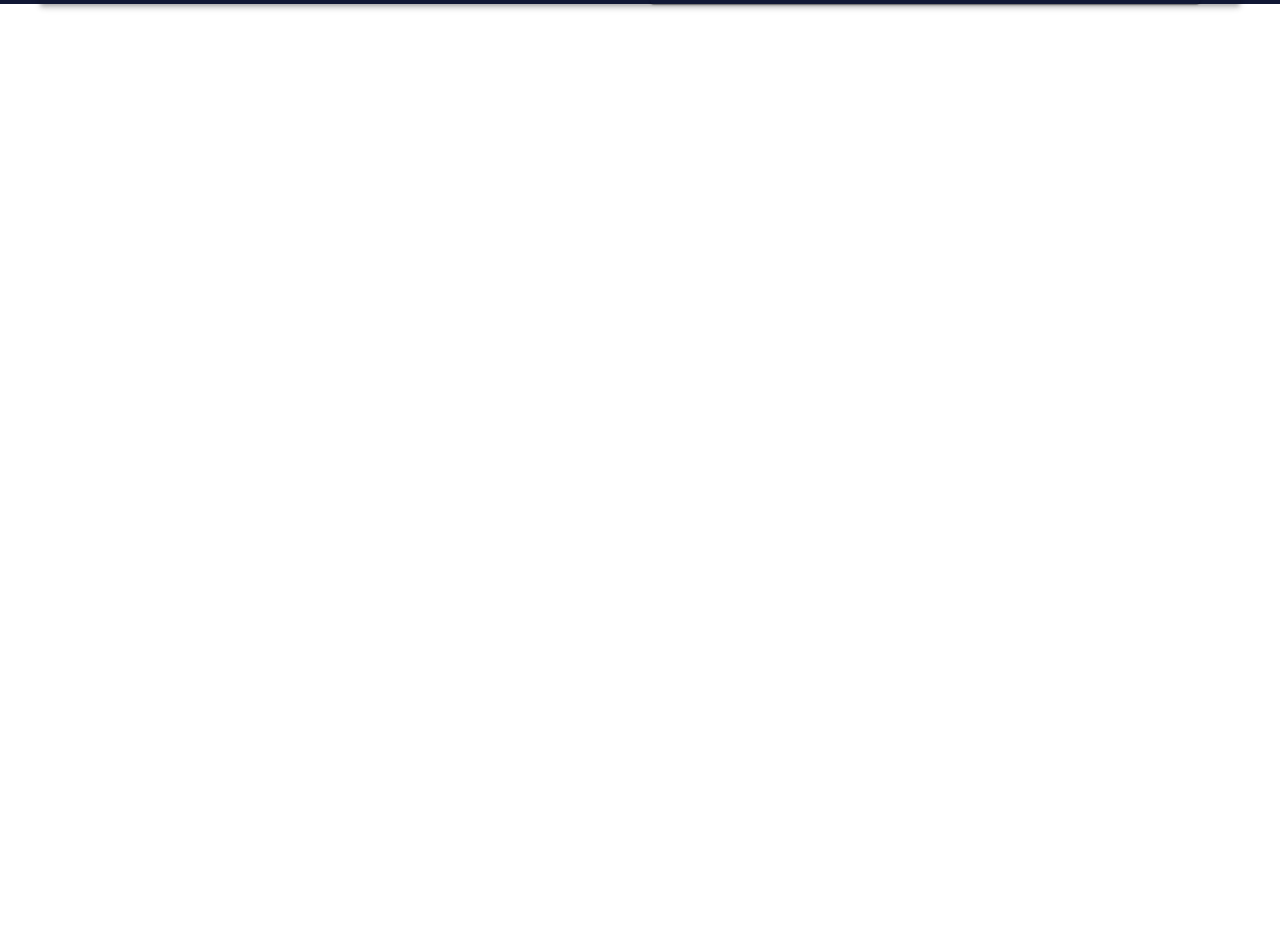
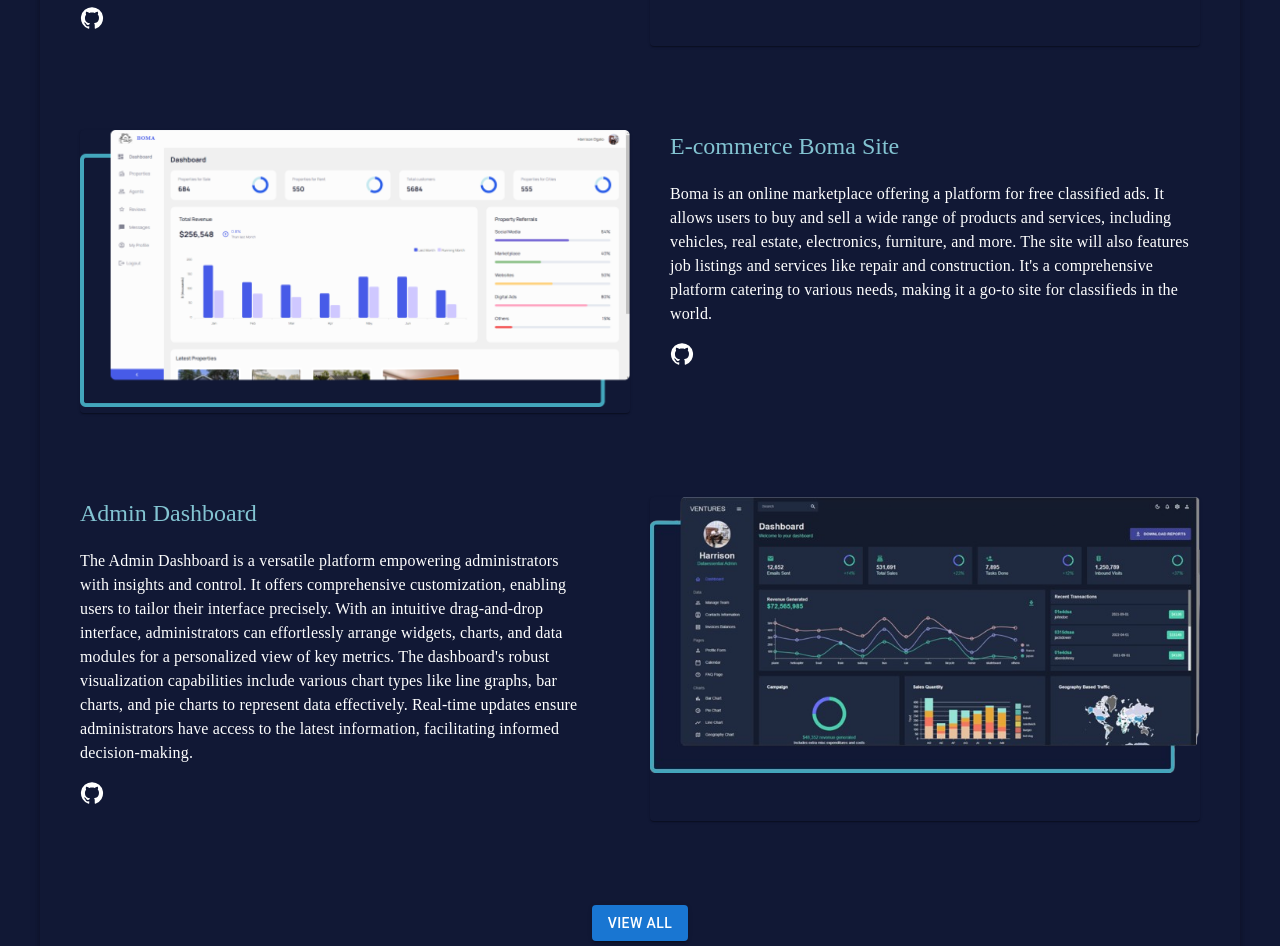
Before and after one commit to Ogalo/my_portifolio, a React (Create React App) app: page / in a window 1280 px wide. Shown: the part 1426-2372 px from the top of the page. Before the commit the page ends 1470 px from the top, so only its background shows below. Built offline with nearby package versions, Linux system fonts and the light colour scheme.

Commit message:
Project card updated

```diff
--- a/src/components/ProjectCard.tsx
+++ b/src/components/ProjectCard.tsx
@@ -7,6 +7,7 @@
   CardMedia,
   CardContent,
 } from "@mui/material";
+import GitHubIcon from '@mui/icons-material/GitHub';
 import DashPro from "../assests/dashPro.png";
 import bomaPro from "../assests/bomaPro.png";
 
@@ -14,12 +15,20 @@
   return (
     <Box
       display="flex"
-      flexDirection="row"
+      flexDirection="column"
       flexWrap="wrap"
       gap={0.5}
       my={5}
       mx={5}
     >
+      <Stack
+      display='flex'
+      flexDirection='row'
+      flexWrap='wrap'
+      gap={1}
+
+      flex={1}
+      width='100%'>
       <Stack
       display='flex'
       flexDirection='column'
@@ -45,9 +54,11 @@
             information, facilitating informed decision-making.
           </Typography>
         </Stack>
+        <Stack my={2}>
+          <GitHubIcon />
+        </Stack>
 
       </Stack>
-
       <Card
         sx={{
           maxWidth: "550px",
@@ -58,6 +69,126 @@
           <img src={DashPro} alt="dash pro" width="100%" />
         </CardMedia>
       </Card>
+
+      </Stack>
+
+      {/* //2nd project */}
+
+      <Stack
+      display='flex'
+      flexDirection='row'
+      flexWrap='wrap'
+      flex={1}
+      width='100%'
+      gap={5}
+      my={5}
+
+      >
+      <Stack>
+      <Card
+        sx={{
+          mt: 5,
+          maxWidth: "550px",
+          backgroundColor: "#111835",
+        }}
+      >
+        <CardMedia>
+          <img src={bomaPro} alt="dash pro" width="100%" />
+        </CardMedia>
+      </Card>
+
+        </Stack>
+      <Stack
+      display='flex'
+      flexDirection='column'
+      flex={1}
+      width='70%'
+      mt={5}
+      >
+        <Stack>
+        <Typography variant="h5" color="#83C4D2" fontFamily="karma">
+          E-commerce Boma Site
+        </Typography>
+        </Stack>
+        <Stack mt={2.5}>
+          <Typography fontFamily="karma" width="100%">
+          Boma is an online marketplace offering a platform for free classified ads. It allows users to buy and sell a wide range of products and services, including vehicles, real estate, electronics, furniture, and more. The site will also features job listings and services like repair and construction. It's a comprehensive platform catering to various needs, making it a go-to site for classifieds in the world.
+          </Typography>
+        </Stack>
+        <Stack my={2}>
+          <GitHubIcon />
+        </Stack>
+
+      </Stack>
+      </Stack>
+
+      {/* 3rd Project */}
+
+      <Stack
+      display='flex'
+      flexDirection='row'
+      flexWrap='wrap'
+      gap={1}
+      my={5}
+
+      flex={1}
+      width='100%'>
+      <Stack
+      display='flex'
+      flexDirection='column'
+      flex={1}
+      width='70%'
+      >
+        <Stack>
+        <Typography variant="h5" color="#83C4D2" fontFamily="karma">
+          Admin Dashboard
+        </Typography>
+        </Stack>
+        <Stack mt={2.5}>
+          <Typography fontFamily="karma" width="90%">
+            The Admin Dashboard is a versatile platform empowering
+            administrators with insights and control. It offers comprehensive
+            customization, enabling users to tailor their interface precisely.
+            With an intuitive drag-and-drop interface, administrators can
+            effortlessly arrange widgets, charts, and data modules for a
+            personalized view of key metrics. The dashboard's robust
+            visualization capabilities include various chart types like line
+            graphs, bar charts, and pie charts to represent data effectively.
+            Real-time updates ensure administrators have access to the latest
+            information, facilitating informed decision-making.
+          </Typography>
+        </Stack>
+        <Stack my={2}>
+          <GitHubIcon />
+        </Stack>
+
+      </Stack>
+      <Card
+        sx={{
+          maxWidth: "550px",
+          backgroundColor: "#111835",
+        }}
+      >
+        <CardMedia>
+          <img src={DashPro} alt="dash pro" width="100%" />
+        </CardMedia>
+      </Card>
+
+      </Stack>
+
+      <Stack
+      my={5}
+      alignItems='center'
+      >
+
+      <Button variant='contained'>View All</Button>
+
+      </Stack>
+
+
+
+
+
     </Box>
   );
 };
```
